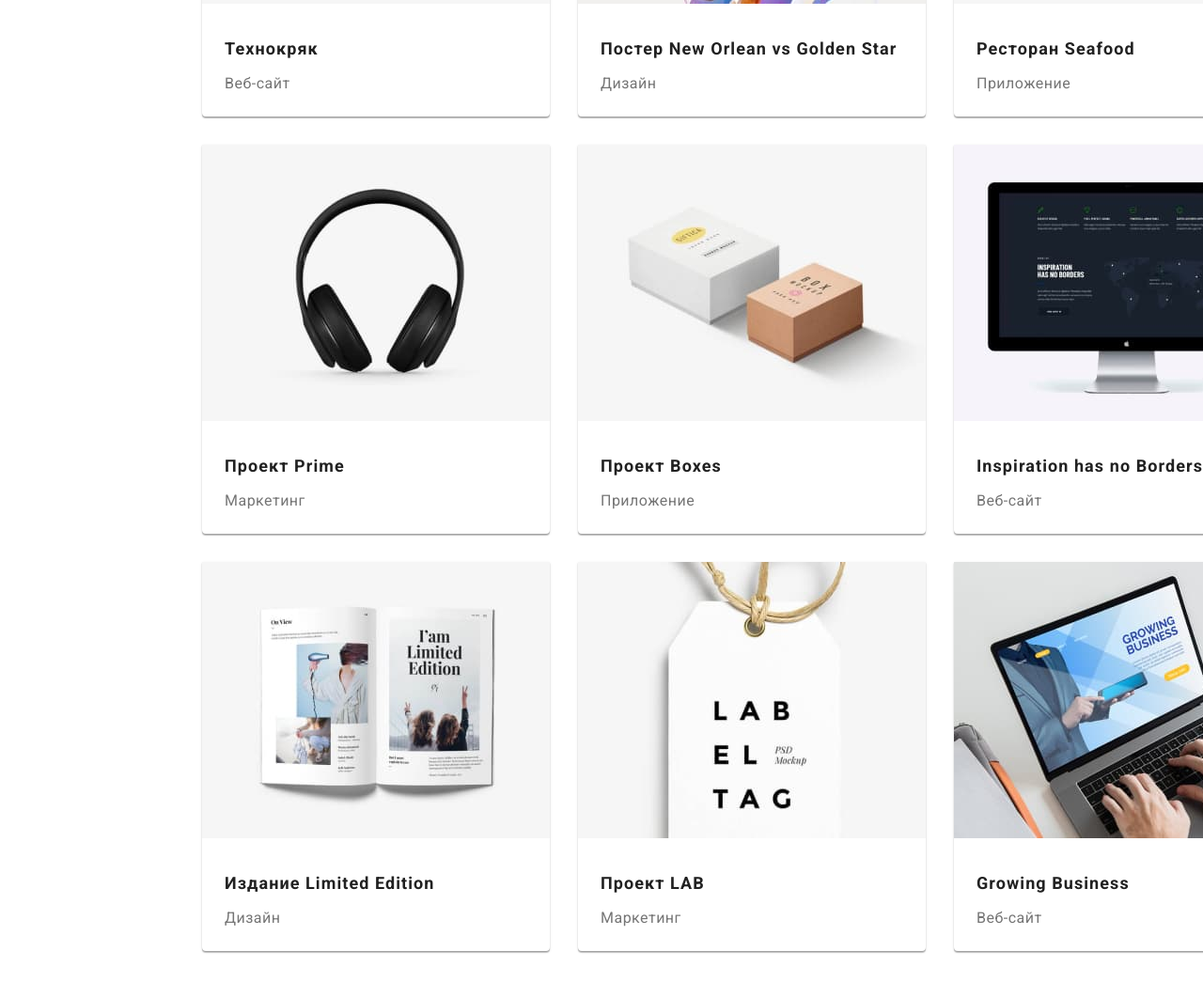
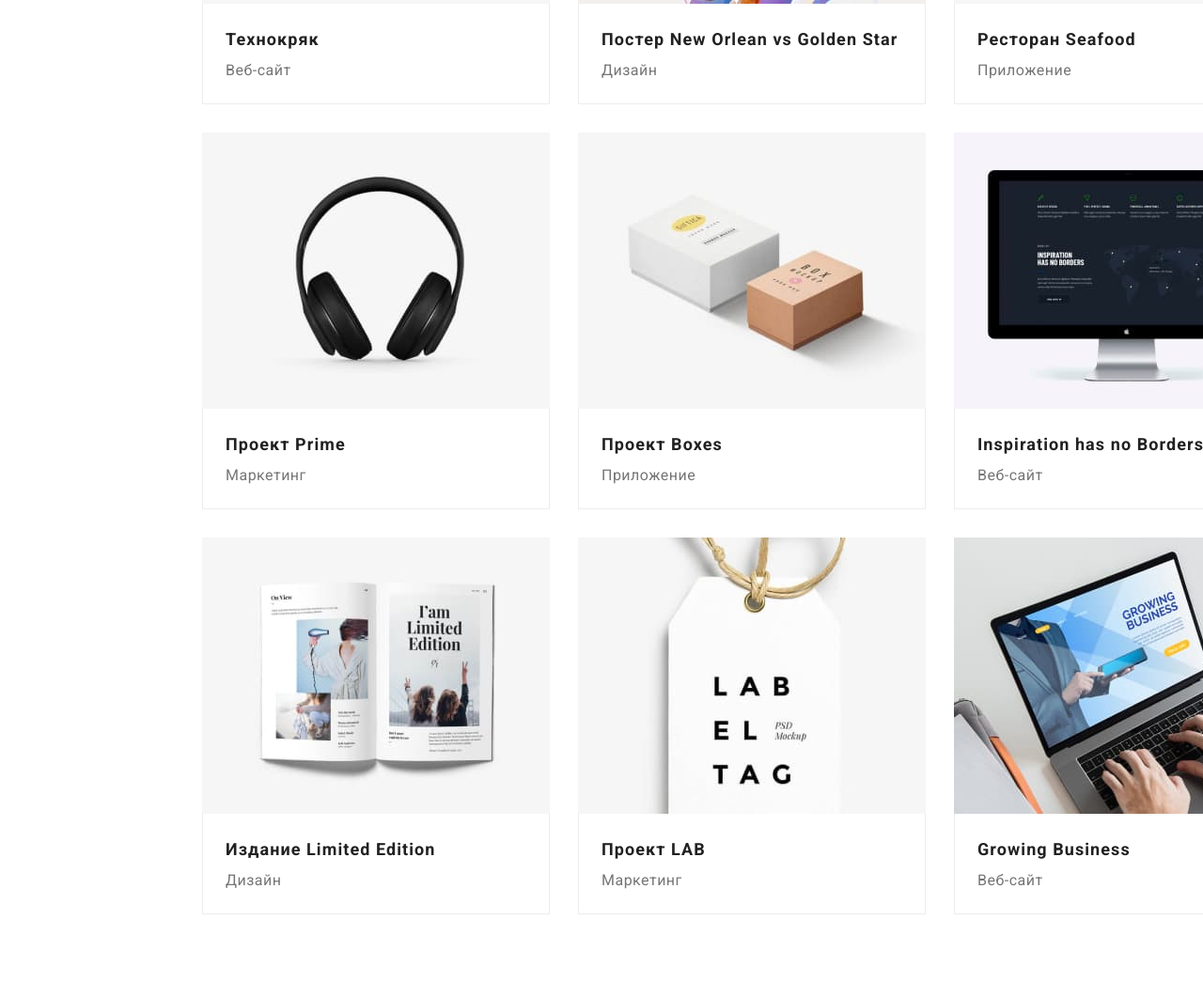
Before and after one commit to AnatolBielow/goit-markup-hw-03, a plain HTML site: page portfolio.html in a window 1280 px wide. Shown: the part 537-1582 px from the top of the page at 94% size. Drawn offline with Linux system fonts and the light colour scheme.

Commit message:
cards fixed

```diff
--- a/css/styles.css
+++ b/css/styles.css
@@ -14,7 +14,7 @@
     --button-color: #F5F4FA;
     --button-hover: #188CE8;
     --body-color: #E5E5E5;
-
+    --card-set-gap: 30px;
 
 
 }
@@ -58,6 +58,10 @@ a {
     text-decoration: none;
 }
 
+img {
+    display: block;
+    max-width: 100%;
+}
 
 .container {
     width: 1200px;
@@ -302,12 +306,6 @@ a {
 
 /*--------------------Portfolio--------------------------*/
 
-.portfolio {
-    font-size: 16px;
-    color: var(--text-color);
-    line-height: 1.875;
-    letter-spacing: 0.03em;
-}
 .hero-portfolio {
    color: transparent;
     font-size: 0;
@@ -315,6 +313,7 @@ a {
 
 
 /* -------Buttons bar--------- */
+
 .bar-buttons {
     display: flex;
     justify-content: center;
@@ -344,39 +343,41 @@ button:hover {
 }
 
 /* ----------Projects----------- */
+.portfolio {
+    padding: 0;
+    margin: 0;
+    font-size: 16px;
+    color: var(--text-color);
+    line-height: 1.875;
+    letter-spacing: 0.03em;
+}
 
+.card-set {
+    display: flex;
+    flex-wrap: wrap;
+    margin: 0;
+    padding: 0;
+    margin-left: calc( -1 * var(--card-set-gap));
+    margin-top: calc( -1 * var(--card-set-gap));
+
+}
+
+.card-set > .item {
+
+    flex-basis: (100% / 3 - 30px);
+    margin-left: var(--card-set-gap);
+    margin-top: var(--card-set-gap);
+}
 .project-title {
     color: var(--header-color);
     font-size: 18px;
     font-weight: 700;
     line-height: 2;
     letter-spacing: 0.06em;
-    padding: 20px 24px 4px 24px;
 }
-/*
-    color: var(--header-color);
-    font-weight: 500;
-    text-align: center;
- */
- .project-list {
-     display: flex;
-     justify-content: space-between;
-     flex-wrap: wrap;
- }
- .project-list li {
-     margin: 0;
- }
- .project-list p {
-    padding: 0px 24px 20px;
- }
- .website,
- .design,
- .soft,
- .marketing {
-    background: var(--while-color);
-    box-shadow: 0px 1px 3px rgba(0, 0, 0, 0.12),
-    0px 1px 1px rgba(0, 0, 0, 0.14),
-    0px 2px 1px rgba(0, 0, 0, 0.2);
-    border-radius: 0px 0px 4px 4px;
-    margin-bottom: 30px;
- }
+.card-content {
+    padding: 20px 24px;
+    border-left: 1px solid var(--border-color);
+    border-right: 1px solid var(--border-color);
+    border-bottom: 1px solid var(--border-color);
+}
--- a/portfolio.html
+++ b/portfolio.html
@@ -35,7 +35,7 @@
             </div>
         </header>
     <main>
-        <section class="portfolio">
+        <section>
             <div class="container">
                 <h1 class="hero-portfolio">Portfolio</h1>
                 <div>
@@ -47,69 +47,123 @@
                         <li><button type="button" class="filtr-market">Маркетинг</button></li>
                     </ul>
                 </div>
-                <div>
-                    <ul class="project-list">
-                        <li>
-                            <div class="website">
-                                <img src="./images/techno.jpg" alt="Технокряк" width="370">
+                <div class="portfolio">
+                    <ul class="card-set">
+                        <li class="item">
+                            <div class="card">
+                                <div class="card-thumb">
+                                    <img src="./images/techno.jpg" alt="Технокряк">
+                                </div>
+                                <div class="card-content">
                                     <h2 class="project-title">Технокряк</h2>
                                     <p>Веб-сайт</p>
                                 </div>
+
+                            </div>
                         </li>
-                        <li>
-                            <div class="design">
-                                <img src="./images/neworlean.jpg" alt="Постер New Orlean vs Golden Star" width="370">
+
+                        <li class="item">
+                            <div class="card">
+                                <div class="card-thumb">
+                                    <img src="./images/neworlean.jpg" alt="Постер New Orlean vs Golden Star">
+                                </div>
+                                <div class="card-content">
                                     <h2 class="project-title">Постер New Orlean vs Golden Star</h2>
                                     <p>Дизайн</p>
                                 </div>
+
+
+                            </div>
                         </li>
-                        <li>
-                            <div class="soft">
-                                <img src="./images/seafood.jpg" alt="Ресторан Seafood" width="370">
+
+                        <li class="item">
+                            <div class="card">
+                                <div class="card-thumb">
+                                    <img src="./images/seafood.jpg" alt="Ресторан Seafood">
+                                </div>
+                                <div class="card-content">
                                    <h2 class="project-title">Ресторан Seafood</h2>
                                     <p>Приложение</p>
                                 </div>
+
+                            </div>
                         </li>
-                        <li>
-                            <div class="marketing">
-                                <img src="./images/prime.jpg" alt="Проект Prime" width="370">
+
+                        <li class="item">
+                            <div class="card">
+                                <div class="card-thumb">
+                                    <img src="./images/prime.jpg" alt="Проект Prime">
+                                </div>
+                                <div class="card-content">
                                     <h2 class="project-title">Проект Prime</h2>
                                     <p>Маркетинг</p>
                                 </div>
+
+                            </div>
                         </li>
-                        <li>
-                            <div class="soft">
-                                <img src="./images/boxes.jpg" alt="Проект Boxes" width="370">
+
+                        <li class="item">
+                            <div class="card">
+                                <div class="card-thumb">
+                                    <img src="./images/boxes.jpg" alt="Проект Boxes">
+                                </div>
+                                <div class="card-content">
                                     <h2 class="project-title">Проект Boxes</h2>
                                     <p>Приложение</p>
                                 </div>
+
+                            </div>
                         </li>
-                        <li>
-                            <div class="website">
-                                <img src="./images/inspiration.jpg" alt="Inspiration has no Borders" width="370">
+
+                        <li class="item">
+                            <div class="card">
+                                <div class="card-thumb">
+                                    <img src="./images/inspiration.jpg" alt="Inspiration has no Borders">
+                                </div>
+                                <div class="card-content">
                                     <h2 class="project-title">Inspiration has no Borders</h2>
                                     <p>Веб-сайт</p>
                                 </div>
+
+                            </div>
                         </li>
-                        <li>
-                            <div class="design">
-                                <img src="./images/limited.jpg" alt="Издание Limited Edition" width="370">
+
+                        <li class="item">
+                            <div class="card">
+                                <div class="card-thumb">
+                                    <img src="./images/limited.jpg" alt="Издание Limited Edition">
+                                </div>
+                                <div class="card-content">
                                     <h2 class="project-title">Издание Limited Edition</h2>
                                     <p>Дизайн</p>
                                 </div>
+
+                            </div>
                         </li>
-                        <li>
-                            <div class="marketing">
-                                <img src="./images/lab.jpg" alt="Проект LAB" width="370">
+
+                        <li class="item">
+                            <div class="card">
+                                <div class="card-thumb">
+                                    <img src="./images/lab.jpg" alt="Проект LAB">
+                                </div>
+                                <div class="card-content">
                                     <h2 class="project-title">Проект LAB</h2>
                                     <p>Маркетинг</p>
                                 </div>
+
+                            </div>
                         </li>
-                        <li>
-                            <div class="website">
-                                <img src="./images/business.jpg" alt="Growing Business" width="370">
+
+                        <li class="item">
+                            <div class="card">
+                                <div class="card-thumb">
+                                    <img src="./images/business.jpg" alt="Growing Business">
+                                </div>
+                                <div class="card-content">
                                    <h2 class="project-title">Growing Business</h2>
                                     <p>Веб-сайт</p>
+                                </div>
+
                             </div>
                         </li>
                     </ul>
```
Lines whose indentation alone changed are shown as unchanged.
